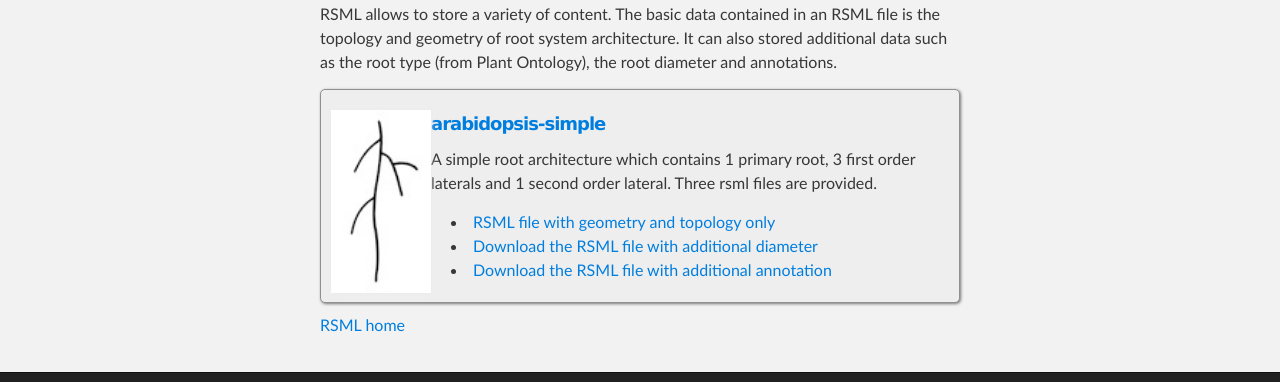
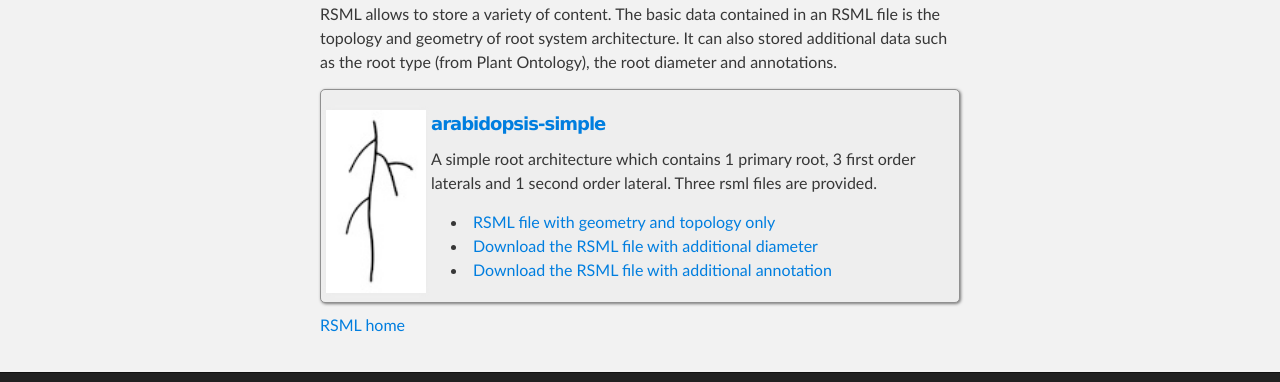
Before and after one commit to RootSystemML/RootSystemML.github.io, a Jekyll site: the page built from examples/index.md, in a window 1280 px wide. Shown: the part 288-670 px from the top of the page. Built offline with Jekyll 4.4.1, drawn with Linux system fonts in a browser that asks for light colours.

Commit message:
renamed arabido example image and rsml

```diff
--- a/stylesheets/stylesheet.css
+++ b/stylesheets/stylesheet.css
@@ -448,7 +448,7 @@
 div.example_block img{
   float:left;
   position:absolute;
-  margin: 5px 5px 5px -100px;
+  margin: 5px 5px 5px -105px;
   border-color:#FFF;
   border-width:5px;
   width:100px
```
